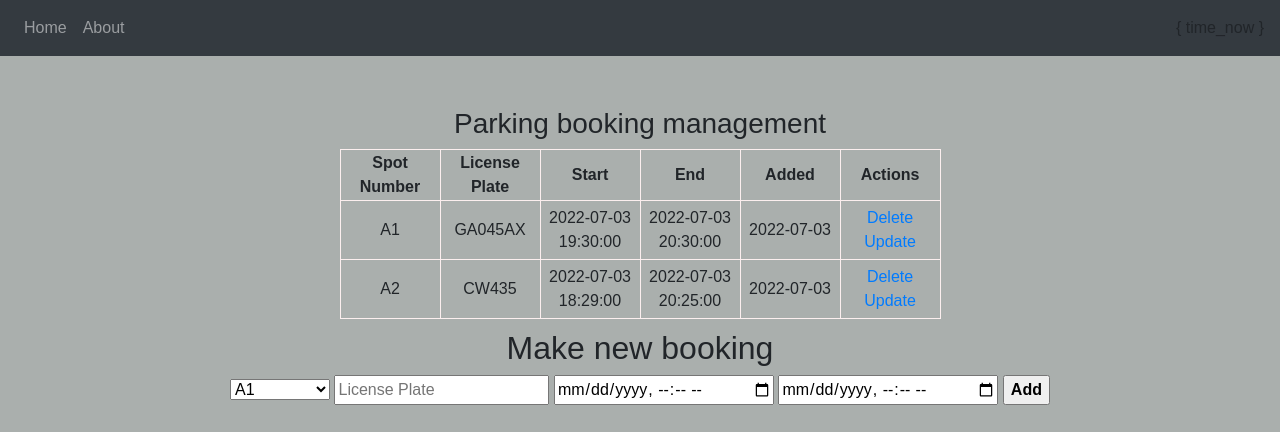
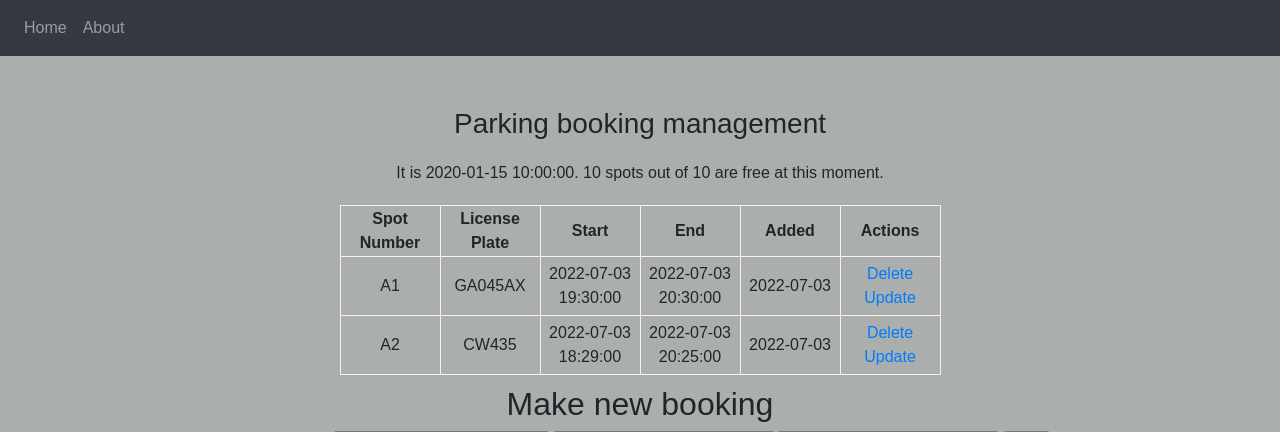
Before and after one commit to mazarzycki/Flask_parking, a Flask app: template templates/index.html in a window 1280 px wide. Shown: the top 432 px of the page. Run offline with Flask 2, Linux system fonts and the light colour scheme; data comes from the database, SQL or seed files in the repository; both versions use the stored data as it was after the commit; the template is opened without the code that fills it: values that come from a table or form of the project are taken from there, most other values are stand-ins (such as "Sample title", 1, 10 or a date in 2020); some libraries are stand-ins or nearby versions.

Commit message:
Counter of free spots added

```diff
--- a/app.py
+++ b/app.py
@@ -3,7 +3,6 @@ from flask_sqlalchemy import SQLAlchemy
 from datetime import datetime, timedelta
 import pandas as pd
 import numpy as np
-
 
 
 app = Flask(__name__)
@@ -30,19 +29,16 @@ class Parking(db.Model):
 
 @app.route('/', methods=['POST', 'GET'])
 def index():
+    df = pd.read_sql('parking', 'sqlite:///parking_booking.db')
 
-
+    df['start'] = pd.to_datetime(df['start'])
+    df['end'] = pd.to_datetime(df['end'])
 
     if request.method == 'POST':
         booking_spot_number = str(request.form['spot_number'])
         booking_license_plate = str(request.form['license_plate'].replace(' ', '').upper())
         booking_start = datetime(*[int(v) for v in request.form['start'].replace('T', '-').replace(':', '-').split('-')])
         booking_end = datetime(*[int(v) for v in request.form['end'].replace('T', '-').replace(':', '-').split('-')])
-
-        df = pd.read_sql('parking', 'sqlite:///parking_booking.db')
-
-        df['start'] = pd.to_datetime(df['start'])
-        df['end'] = pd.to_datetime(df['end'])
 
         license_plate_check = np.where((df['license_plate'] == booking_license_plate) & (((df['start'] <= booking_start) & (df['end'] >= booking_start) | ((df['end'] >= booking_end) & (df['start'] <= booking_end))) | ((booking_start <= df['start']) & (booking_end >= df['end']))))
         spot_reserve_check = np.where((df['spot_number'] == booking_spot_number) & (((df['start'] <= booking_start) & (df['end'] >= booking_start) | ((df['end'] >= booking_end) & (df['start'] <= booking_end))) | ((booking_start <= df['start']) & (booking_end >= df['end']))))
@@ -72,7 +68,12 @@ def index():
 
 
     bookings = Parking.query.order_by(Parking.start.asc()).all()
-    return render_template('index.html', bookings = bookings)
+    time_now = str(datetime.now().strftime('%a %d %b %Y - %H:%M'))
+    free_spots = 10 - np.size(np.where((time_now >= df['start']) & (time_now <= df['end'])))
+
+    return render_template('index.html', bookings = bookings, time_now = time_now , free_spots = free_spots)
+
+
 
 @app.route('/delete/<int:id>')
 
@@ -89,16 +90,32 @@ def update(id):
     booking = Parking.query.get_or_404(id)
 
     if request.method == 'POST':
-        booking.spot_number = request.form['spot_number']
-        booking.license_plate = request.form['license_plate']
+        booking.spot_number = str(request.form['spot_number'])
+        booking.license_plate = str(request.form['license_plate'].replace(' ', '').upper())
         booking.start = datetime(*[int(v) for v in request.form['start'].replace('T', '-').replace(':', '-').split('-')])
         booking.end = datetime(*[int(v) for v in request.form['end'].replace('T', '-').replace(':', '-').split('-')])
 
+        df = pd.read_sql('parking', 'sqlite:///parking_booking.db')
+
+        df['start'] = pd.to_datetime(df['start'])
+        df['end'] = pd.to_datetime(df['end'])
+
+        license_plate_check = np.where((df['license_plate'] == booking.license_plate) & (((df['start'] <= booking.start) & (df['end'] >= booking.start) | ((df['end'] >= booking.end) & (df['start'] <= booking.end))) | ((booking.start <= df['start']) & (booking.end >= df['end']))))
+        spot_reserve_check = np.where((df['spot_number'] == booking.spot_number) & (((df['start'] <= booking.start) & (df['end'] >= booking.start) | ((df['end'] >= booking.end) & (df['start'] <= booking.end))) | ((booking.start <= df['start']) & (booking.end >= df['end']))))
+
         if booking.end < booking.start:
             flash('End time has to be later than start time', category='error')
+
         elif (booking.end - booking.start) < timedelta(minutes=10):
             flash('Minimum booking time is 10 minutes.', category='error')
 
+        elif np.size(license_plate_check) != 0:
+
+            flash(f'A car with license plate {booking.license_plate} has already booked a spot during selected time.', category='error' )
+
+        elif np.size(spot_reserve_check) != 0:
+
+            flash(f'The spot {booking.spot_number} has been booked during selected period.', category='error' )
 
         else:
             db.session.commit()
--- a/static/css/main.css
+++ b/static/css/main.css
@@ -44,3 +44,7 @@ select {
 td:hover {
     color: rgb(226, 43, 43);
 }
+#time {
+    padding:10px;
+    margin: 10px;
+}
--- a/templates/base.html
+++ b/templates/base.html
@@ -29,7 +29,7 @@
         <a class="nav-item nav-link" id="logout" href="/about">About</a>
       </div>
     </div>
-    <div> { time_now }</div>
+
   </nav>
     {% with messages = get_flashed_messages(with_categories=true) %} {% if
         messages %} {% for category, message in messages %} {% if category ==
--- a/templates/index.html
+++ b/templates/index.html
@@ -7,6 +7,7 @@
 {% block body %}
 <div class="content">
     <h3 style="text-align: center">Parking booking management</h3>
+    <div id="time"> It is {{ time_now }}. {{free_spots}} spots out of 10 are free at this moment. </div>
     {% if bookings|length < 1 %} <h4 style="text-align: center">No bookings have been made.</h4>
         {% else %}
         <table>
```
Also changed, not shown: parking_booking.db.
